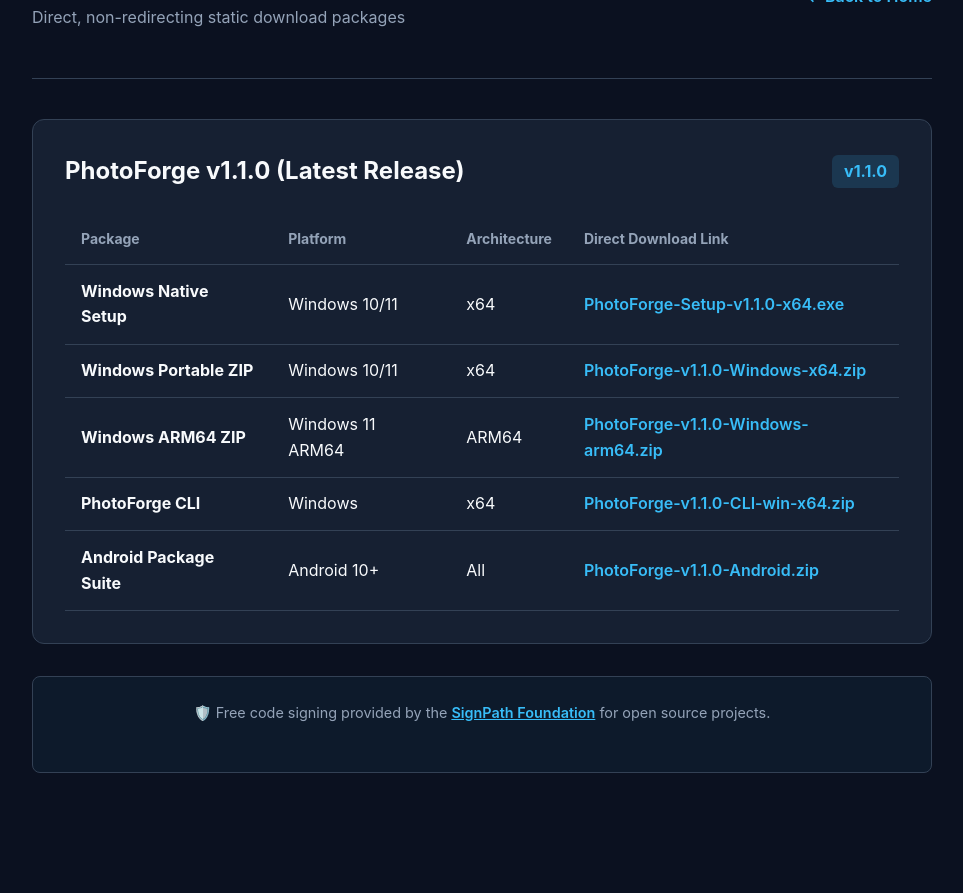
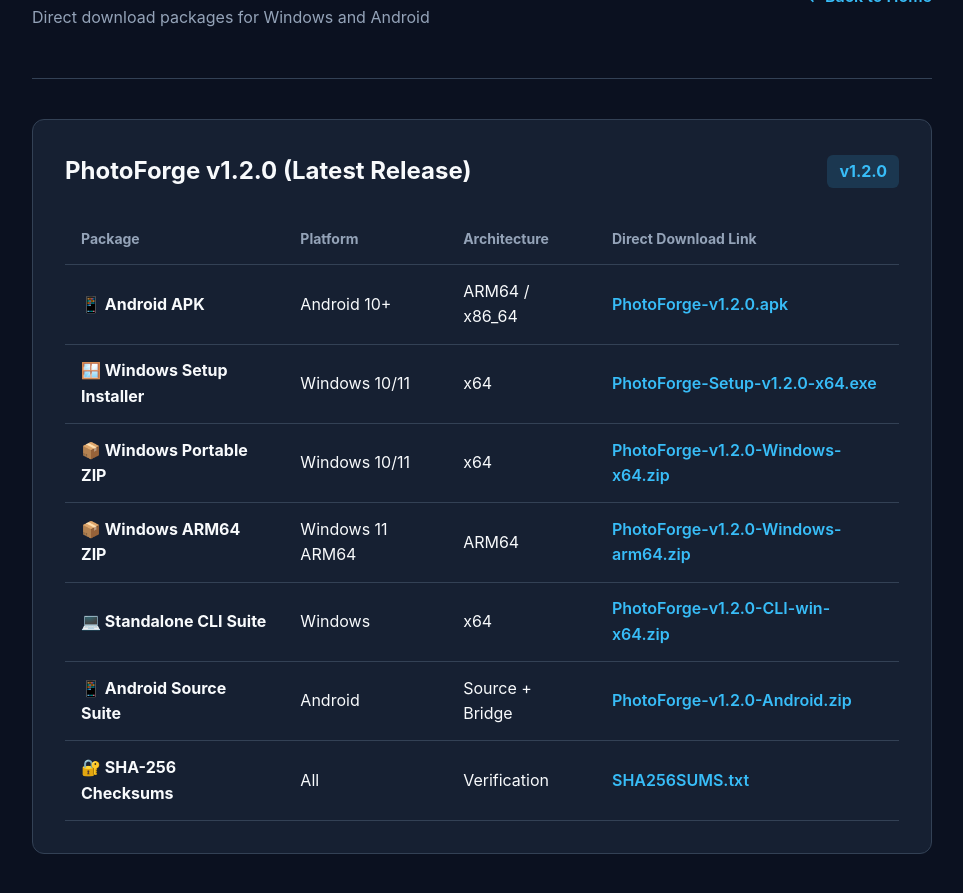
Before and after one commit to ramanacr/photo-forge, a plain HTML site: page website/downloads/index.html in a window 1280 px wide. Shown: the part 93-986 px from the top of the page, without its empty margins (158-1121 px from the left). Before the commit the page ends 898 px from the top, so only its background shows below. Drawn offline with Linux system fonts and the light colour scheme.

Commit message:
docs: update website for PhotoForge v1.2.0

```diff
--- a/website/downloads/index.html
+++ b/website/downloads/index.html
@@ -71,12 +71,6 @@
     th { color: var(--text-muted); font-size: 0.875rem; }
     td a { color: var(--accent); text-decoration: none; font-weight: 600; }
     td a:hover { text-decoration: underline; }
-    .checksum {
-      font-family: Consolas, monospace;
-      font-size: 0.8rem;
-      color: var(--text-muted);
-      word-break: break-all;
-    }
   </style>
 </head>
 <body>
@@ -84,15 +78,15 @@
     <header>
       <div>
         <h1>PhotoForge Downloads</h1>
-        <p>Direct, non-redirecting static download packages</p>
+        <p>Direct download packages for Windows and Android</p>
       </div>
       <a href="../">← Back to Home</a>
     </header>
 
     <div class="release-section">
       <div class="release-title">
-        <h2>PhotoForge v1.1.0 (Latest Release)</h2>
-        <span class="tag">v1.1.0</span>
+        <h2>PhotoForge v1.2.0 (Latest Release)</h2>
+        <span class="tag">v1.2.0</span>
       </div>
       <table>
         <thead>
@@ -105,42 +99,50 @@
         </thead>
         <tbody>
           <tr>
-            <td><strong>Windows Native Setup</strong></td>
+            <td><strong>📱 Android APK</strong></td>
+            <td>Android 10+</td>
+            <td>ARM64 / x86_64</td>
+            <td><a href="https://github.com/ramanacr/photo-forge/releases/download/v1.2.0/PhotoForge-v1.2.0.apk">PhotoForge-v1.2.0.apk</a></td>
+          </tr>
+          <tr>
+            <td><strong>🪟 Windows Setup Installer</strong></td>
             <td>Windows 10/11</td>
             <td>x64</td>
-            <td><a href="1.1.0/x64/PhotoForge-Setup-v1.1.0-x64.exe">PhotoForge-Setup-v1.1.0-x64.exe</a></td>
+            <td><a href="https://github.com/ramanacr/photo-forge/releases/download/v1.2.0/PhotoForge-Setup-v1.2.0-x64.exe">PhotoForge-Setup-v1.2.0-x64.exe</a></td>
           </tr>
           <tr>
-            <td><strong>Windows Portable ZIP</strong></td>
+            <td><strong>📦 Windows Portable ZIP</strong></td>
             <td>Windows 10/11</td>
             <td>x64</td>
-            <td><a href="https://github.com/ramanacr/photo-forge/releases/download/v1.1.0/PhotoForge-v1.1.0-Windows-x64.zip">PhotoForge-v1.1.0-Windows-x64.zip</a></td>
+            <td><a href="https://github.com/ramanacr/photo-forge/releases/download/v1.2.0/PhotoForge-v1.2.0-Windows-x64.zip">PhotoForge-v1.2.0-Windows-x64.zip</a></td>
           </tr>
           <tr>
-            <td><strong>Windows ARM64 ZIP</strong></td>
+            <td><strong>📦 Windows ARM64 ZIP</strong></td>
             <td>Windows 11 ARM64</td>
             <td>ARM64</td>
-            <td><a href="https://github.com/ramanacr/photo-forge/releases/download/v1.1.0/PhotoForge-v1.1.0-Windows-arm64.zip">PhotoForge-v1.1.0-Windows-arm64.zip</a></td>
+            <td><a href="https://github.com/ramanacr/photo-forge/releases/download/v1.2.0/PhotoForge-v1.2.0-Windows-arm64.zip">PhotoForge-v1.2.0-Windows-arm64.zip</a></td>
           </tr>
           <tr>
-            <td><strong>PhotoForge CLI</strong></td>
+            <td><strong>💻 Standalone CLI Suite</strong></td>
             <td>Windows</td>
             <td>x64</td>
-            <td><a href="https://github.com/ramanacr/photo-forge/releases/download/v1.1.0/PhotoForge-v1.1.0-CLI-win-x64.zip">PhotoForge-v1.1.0-CLI-win-x64.zip</a></td>
+            <td><a href="https://github.com/ramanacr/photo-forge/releases/download/v1.2.0/PhotoForge-v1.2.0-CLI-win-x64.zip">PhotoForge-v1.2.0-CLI-win-x64.zip</a></td>
           </tr>
           <tr>
-            <td><strong>Android Package Suite</strong></td>
-            <td>Android 10+</td>
+            <td><strong>📱 Android Source Suite</strong></td>
+            <td>Android</td>
+            <td>Source + Bridge</td>
+            <td><a href="https://github.com/ramanacr/photo-forge/releases/download/v1.2.0/PhotoForge-v1.2.0-Android.zip">PhotoForge-v1.2.0-Android.zip</a></td>
+          </tr>
+          <tr>
+            <td><strong>🔐 SHA-256 Checksums</strong></td>
             <td>All</td>
-            <td><a href="https://github.com/ramanacr/photo-forge/releases/download/v1.1.0/PhotoForge-v1.1.0-Android.zip">PhotoForge-v1.1.0-Android.zip</a></td>
+            <td>Verification</td>
+            <td><a href="https://github.com/ramanacr/photo-forge/releases/download/v1.2.0/SHA256SUMS.txt">SHA256SUMS.txt</a></td>
           </tr>
         </tbody>
       </table>
     </div>
-
-    <div style="margin-top: 2rem; padding: 1.5rem; background: rgba(56, 189, 248, 0.05); border: 1px solid var(--border); border-radius: 8px; text-align: center; font-size: 0.9rem; color: var(--text-muted);">
-      <p>🛡️ Free code signing provided by the <a href="https://signpath.org/" target="_blank" rel="noopener" style="color: var(--accent); font-weight: 600;">SignPath Foundation</a> for open source projects.</p>
-    </div>
   </div>
 </body>
 </html>
```
Also changed, not shown: website/index.html (+28 -19 lines).
